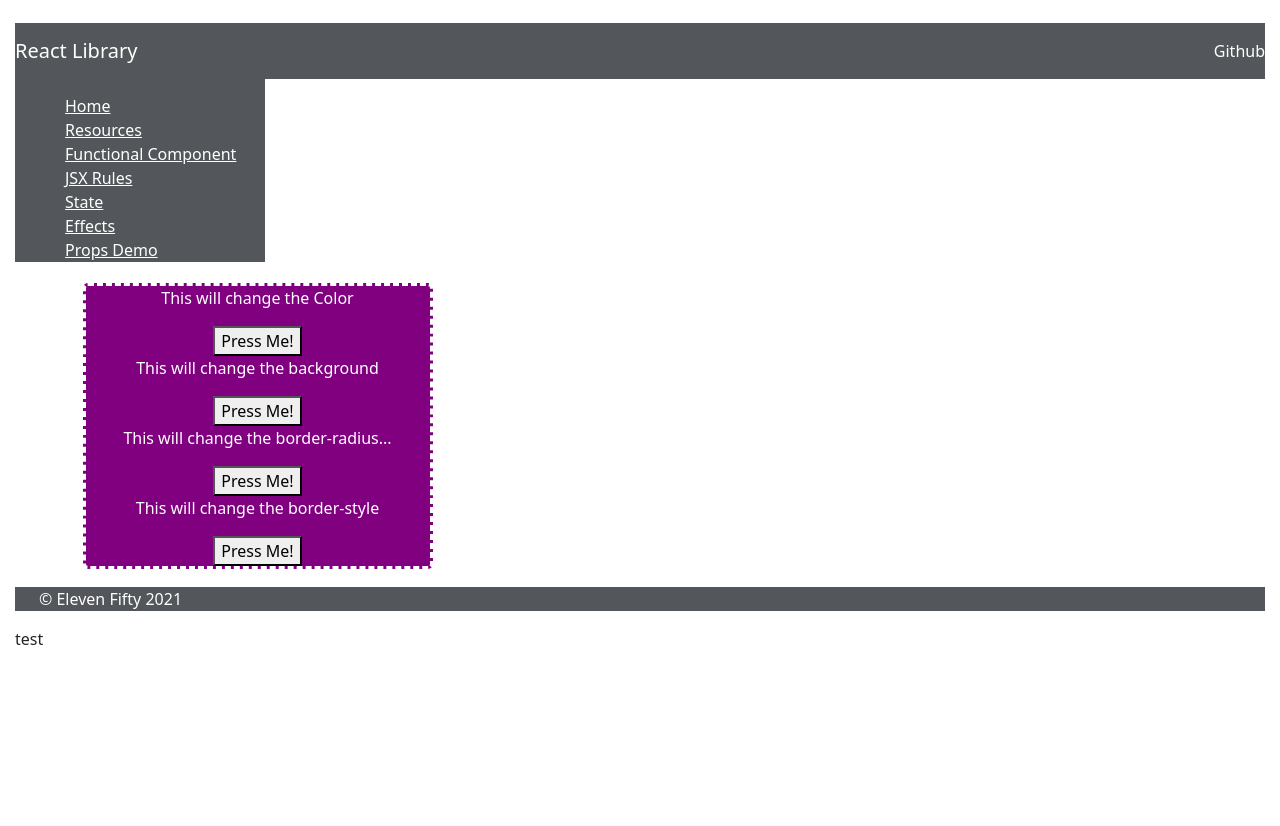
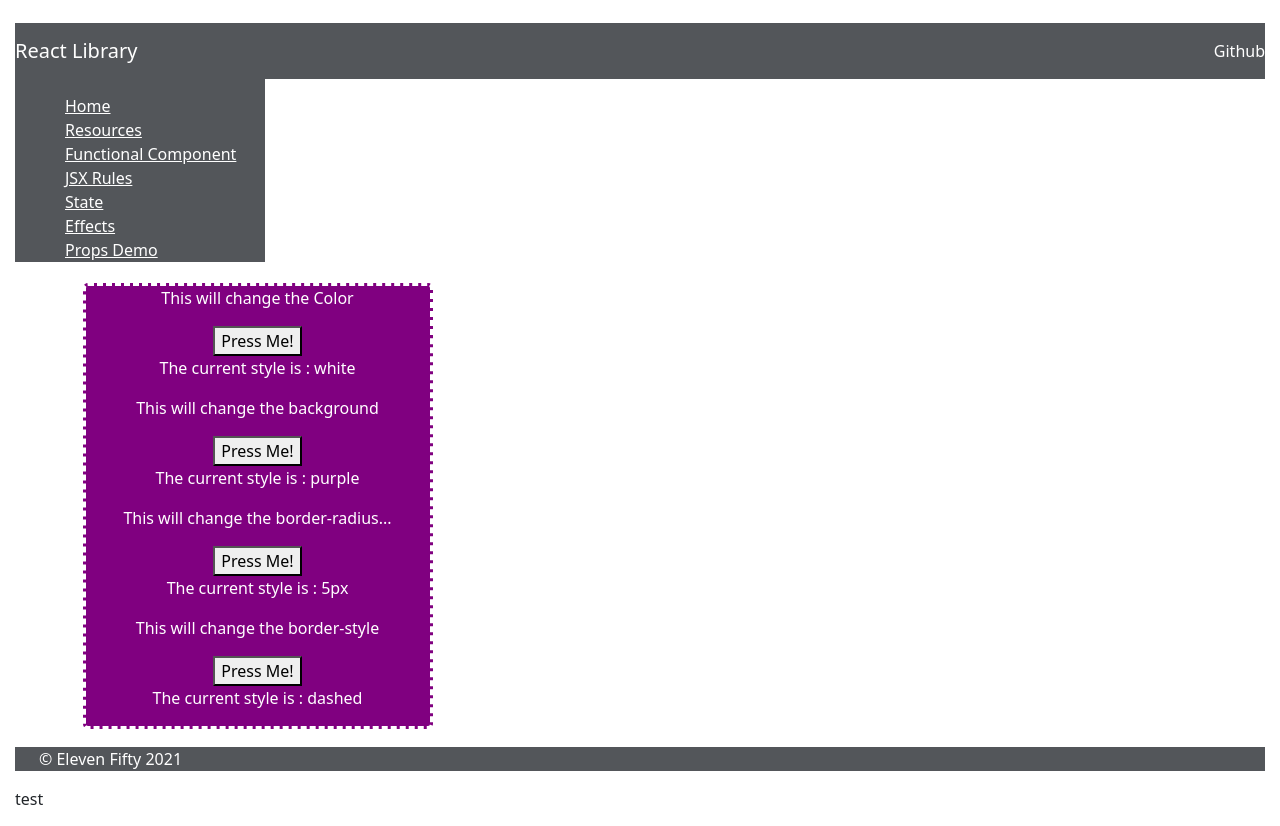
Before and after one commit to viseth89/react-fundamentals, a React (Create React App) app: page /propsdemo in a window 1280 px wide. Before the commit the page ends 800 px from the top, so only its background shows below. Built offline with nearby package versions, Linux system fonts and the light colour scheme.

Commit message:
Finished 6.6 on multi-level props

```diff
--- a/src/components/concepts/PropsDemo.js
+++ b/src/components/concepts/PropsDemo.js
@@ -39,10 +39,10 @@ const PropsDemo = () => {
         <div className='main'>
             <div className='mainDiv'>
                 <div style={styles}>
-                <FunctionalComponent string='This will change the Color' function={toggleColor}/>
-                <FunctionalComponent string="This will change the background" function={toggleBackgroundColor}/>
-                <FunctionalComponent string='This will change the border-radius...' function={toggleBorderRadius}/>
-                <FunctionalComponent string='This will change the border-style' function={toggleBorderStyle}/>
+                <FunctionalComponent string='This will change the Color' function={toggleColor} selectedStyle={color}/>
+                <FunctionalComponent string="This will change the background" function={toggleBackgroundColor} selectedStyle={backgroundColor}/>
+                <FunctionalComponent string='This will change the border-radius...' function={toggleBorderRadius} selectedStyle={borderRadius}/>
+                <FunctionalComponent string='This will change the border-style' function={toggleBorderStyle} selectedStyle={borderStyle}/>
                 {/* I find this extremely strange and have not yet picked up the pattern nor do I see how it is effective/effeicent */}
                 </div>
             </div>
@@ -57,6 +57,15 @@ const FunctionalComponent = (props) => {
         <div>
             <p>{props.string}</p>
             <button onClick={props.function}>Press Me!</button>
+            <TinyComponent selectedStyle={ props.selectedStyle } />
         </div>
     );
 };
+
+const TinyComponent = (props) => {
+    return(
+        <div>
+            <p>The current style is : { props.selectedStyle }</p>
+        </div>
+    )
+}
```
